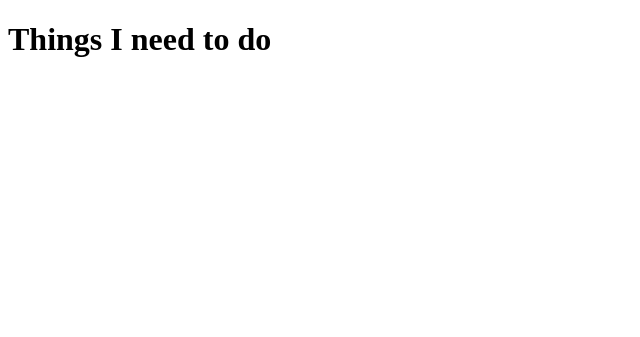
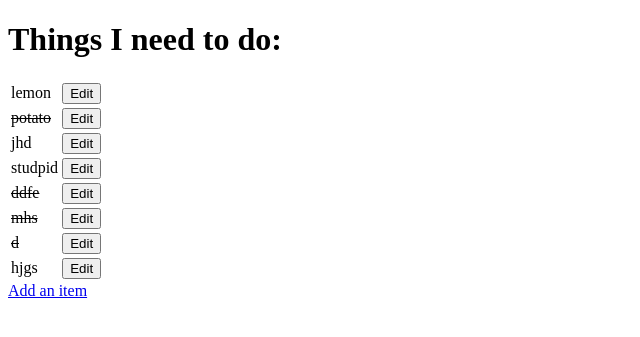
Before and after one commit to NicoleHitter/hello-django-nh, a Django app: page / in a window 1280 px wide. Shown: the top 337 px of the page, without its empty margins (0-640 px from the left). Run offline with Django 3.2, Linux system fonts and the light colour scheme; data comes from the database, SQL or seed files in the repository; both versions use the stored data as it was after the commit.

Commit message:
Adding items and editing them

```diff
--- a/django_todo/urls.py
+++ b/django_todo/urls.py
@@ -15,9 +15,11 @@ Including another URLconf
 """
 from django.contrib import admin
 from django.urls import path
-from todo.views import get_todo_list
+from todo.views import get_todo_list, add_item, edit_item
 
 urlpatterns = [
     path('admin/', admin.site.urls),
-    path('', get_todo_list, name='get_todo_list')
+    path('', get_todo_list, name='get_todo_list'),
+    path('add', add_item, name='add'),
+    path('edit/<item_id>', edit_item, name='edit')
 ]
--- a/todo/templates/todo/todo_list.html
+++ b/todo/templates/todo/todo_list.html
@@ -7,6 +7,26 @@
     <title>Document</title>
 </head>
 <body>
-    <h1>Things I need to do</h1>
+    <h1>Things I need to do:</h1>
+
+    <table>
+        {% for item in items %}
+            <tr>
+                {% if item.done %}
+                    <td><strike>{{ item.name }}</strike></td>
+                {% else %}
+                     <td>{{ item.name }}</td>
+                {% endif%}
+                <td>
+                    <a href="/edit/{{ item.id }}">
+                        <button>Edit</button>
+                    </a>
+                </td>
+            </tr>
+        {% empty %}
+             <tr><td>You have nothing to do!</td></tr>
+        {% endfor %}
+    </table>
+    <a href="/add">Add an item</a>
 </body>
 </html>
--- a/todo/views.py
+++ b/todo/views.py
@@ -1,6 +1,39 @@
-from django.shortcuts import render
+from django.shortcuts import render, redirect, get_object_or_404
+from .models import Item
+from .forms import ItemForm
 
 # Create your views here.
 
 def get_todo_list(request):
-    return render(request, 'todo/todo_list.html' )
+    items = Item.objects.all()
+    context = {
+        'items': items
+    }
+    return render(request, 'todo/todo_list.html', context)
+
+
+def add_item(request):
+    if request.method == 'POST':
+        form = ItemForm(request.POST)
+        if form.is_valid():
+            form.save()
+            return redirect('get_todo_list')
+    form = ItemForm()
+    context = {
+        'form': form
+    }
+    return render(request, 'todo/add_item.html', context)
+
+
+def edit_item(request, item_id):
+    item = get_object_or_404(Item, id=item_id)
+    if request.method == 'POST':
+        form = ItemForm(request.POST, instance=item)
+        if form.is_valid():
+            form.save()
+            return redirect('get_todo_list')
+    form = ItemForm(instance=item)
+    context = {
+        'form': form
+    }
+    return render(request, 'todo/edit_item.html', context)
```
Also changed, not shown: django_todo/settings.py (+7 -9 lines), todo/forms.py (added, +8 -0 lines), todo/templates/todo/add_item.html (added, +20 -0 lines), todo/templates/todo/edit_item.html (added, +20 -0 lines), db.sqlite3.
